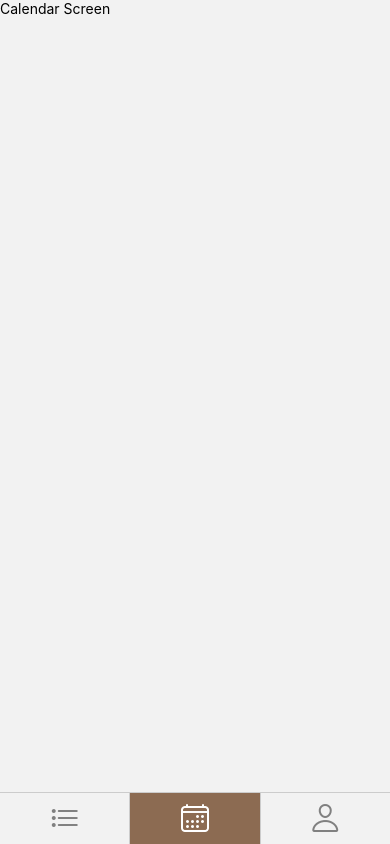
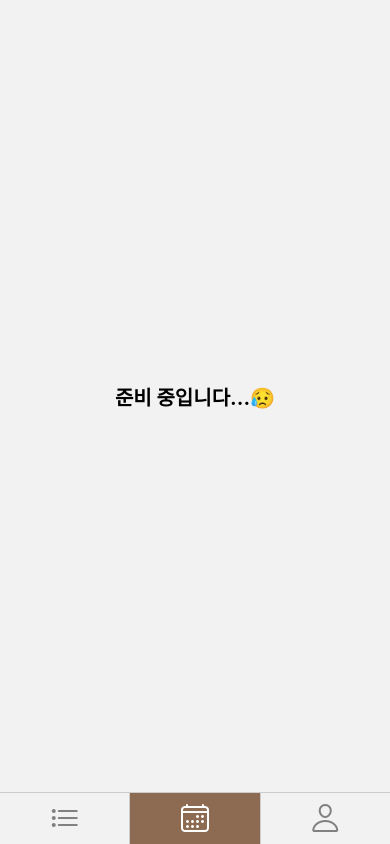
Before and after one commit to project-Questree/questree-frontend, a React Native app: screen /Calendar in a window 390 px wide. Built offline with nearby package versions, Linux system fonts and the light colour scheme.

Commit message:
feat: CalendarScreen 준비중 , 투두리스트 CSS 변경중

```diff
--- a/screens/CalendarScreen.js
+++ b/screens/CalendarScreen.js
@@ -1,14 +1,12 @@
 import React from "react";
 import { View, Text, StyleSheet, SafeAreaView } from "react-native";
-import BottomTabBar from "../components/BottomTabBar"; // BottomTabBar 컴포넌트 import
+import BottomTabBar from "../components/BottomTabBar";
 
 function CalendarScreen() {
   return (
     <SafeAreaView style={styles.container}>
       <View style={styles.bodyContainer}>
-        <View>
-          <Text>Calendar Screen</Text>
-        </View>
+        <Text style={styles.preparingMessage}>준비 중입니다...😥</Text>
       </View>
       <BottomTabBar />
     </SafeAreaView>
@@ -20,7 +18,14 @@ const styles = StyleSheet.create({
     flex: 1,
   },
   bodyContainer: {
-    flex: 2,
+    flex: 1,
+    alignItems: "center", // 가운데 정렬
+    justifyContent: "center",
+  },
+  preparingMessage: {
+    fontSize: 20,
+    fontWeight: "bold",
+    textAlign: "center",
   },
 });
 
--- a/screens/MainToDoScreen.js
+++ b/screens/MainToDoScreen.js
@@ -259,7 +259,6 @@ function MainToDoScreen() {
 
   const renderItem = ({ item }) => (
     <View style={styles.todoItem}>
-      <View>
       <BouncyCheckbox
         style={styles.checkbox}
         size={20}
@@ -312,11 +311,20 @@ function MainToDoScreen() {
           <Text style={styles.todoContent}>{item.content}</Text>
         </TouchableOpacity>
       )}
-      </View>
+
+      <View
+        style={{
+          position: "absolute",
+          justifyContent: "flex-end",
+          alignItems: "center",
+          right: 250,
+        }}
+      >
         <Text style={styles.todoType}>({item.type})</Text>
         <TouchableOpacity onPress={() => handleDeleteTodo(item.id)}>
           <Text style={styles.deleteButton}>❌</Text>
         </TouchableOpacity>
+      </View>
     </View>
   );
 
@@ -456,10 +464,10 @@ const styles = StyleSheet.create({
   },
   BodyContainer: {
     flex: 1,
-    padding: 20,
+    padding: 10,
     backgroundColor: "#f5f5f5", // 연한 배경색
     borderRadius: 10, // 모서리를 둥글게
-    margin: 20, // 외부 여백
+    margin: 10, // 외부 여백
     shadowColor: "#000", // 그림자 색상
     shadowOffset: {
       width: 0,
@@ -532,9 +540,7 @@ const styles = StyleSheet.create({
     color: "#fff",
     fontSize: 30,
   },
-  checkbox: {
-    marginBottom: 10,
-  },
+
   modalContainer: {
     flex: 1,
     justifyContent: "center",
@@ -579,7 +585,7 @@ const styles = StyleSheet.create({
     position: "absolute",
     height: 0,
     width: "100%",
-    marginBottom: 0,
+    marginRight: 20,
   },
   typeButtonsContainer: {
     flexDirection: "row", // 가로 배치로 변경
@@ -613,7 +619,8 @@ const styles = StyleSheet.create({
     borderBottomColor: "#ccc",
   },
   todoContent: {
-    fontSize: 16,
+    right: 300,
+    fontSize: 14,
     color: "black",
   },
   todoType: {
--- a/screens/MyPageScreen.js
+++ b/screens/MyPageScreen.js
@@ -38,7 +38,7 @@ function MyPageScreen() {
       <View style={styles.profileContainer}>
         <Text>사진</Text>
         <Text style={styles.userName}>{userName}</Text>
-        <Text style={styles.introduce}>자기소개자기소개자기소개</Text>
+        <Text style={styles.introduce}>자기소개</Text>
       </View>
 
       {/* 통계 영역 */}
```
Lines whose indentation alone changed are shown as unchanged.
